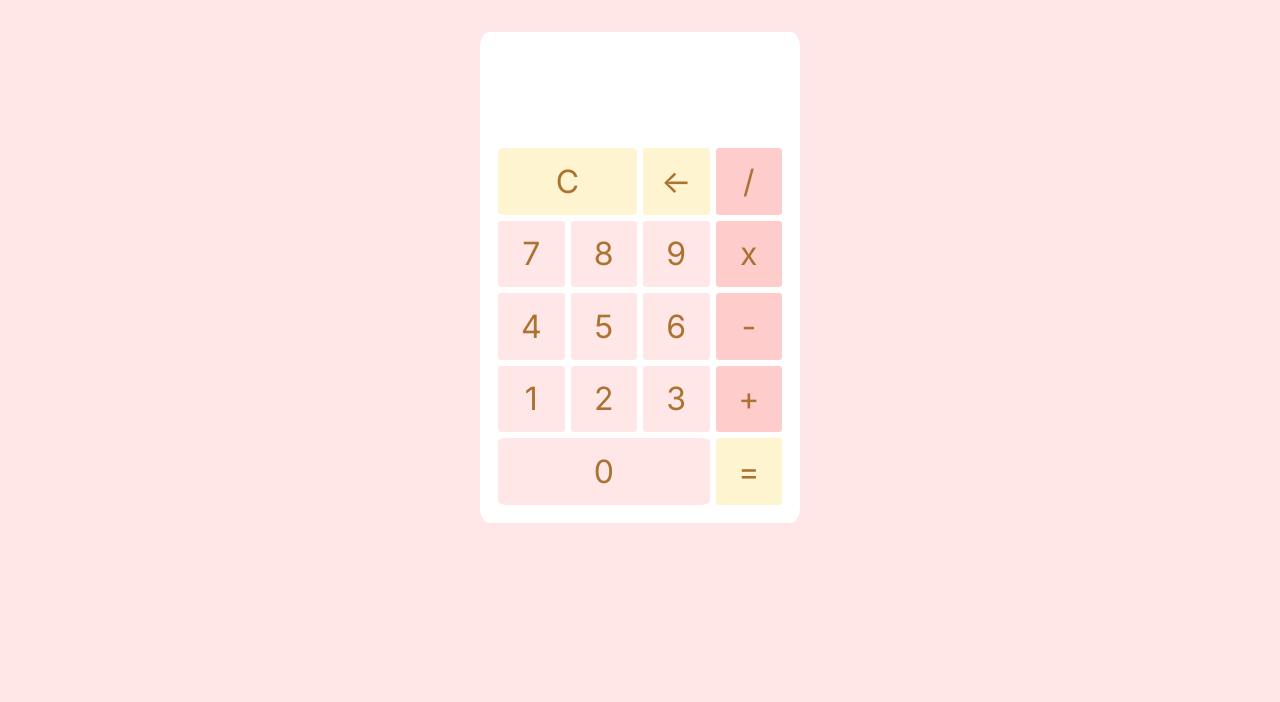
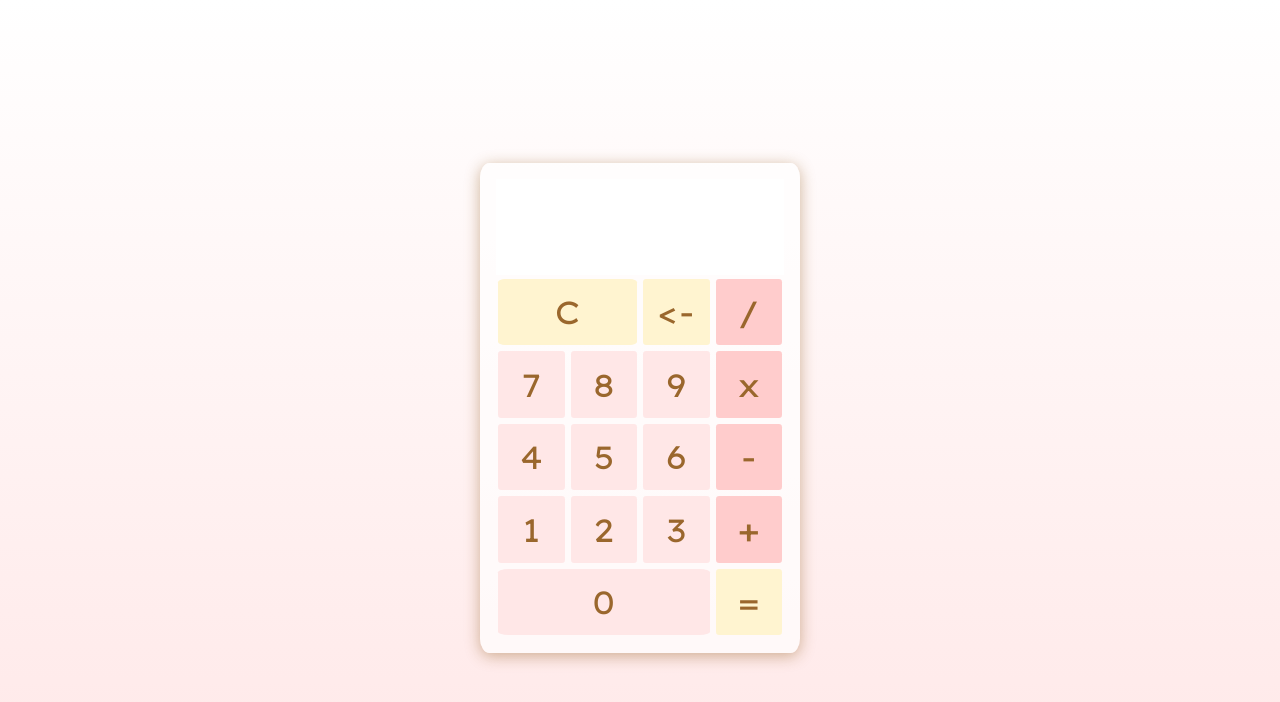
Before and after one commit to claretan44/cute-calculator, a plain HTML site: page index.html in a window 1280 px wide. Drawn offline with Linux system fonts and the light colour scheme.

Commit message:
changed font to lexend, corrected hover colors

```diff
--- a/index.html
+++ b/index.html
@@ -8,7 +8,7 @@
     <script src="script.js"></script>
     <link rel="preconnect" href="https://fonts.googleapis.com">
     <link rel="preconnect" href="https://fonts.gstatic.com" crossorigin>
-    <link href="https://fonts.googleapis.com/css2?family=Inter:ital,opsz,wght@0,14..32,100..900;1,14..32,100..900&display=swap" rel="stylesheet">
+    <link href="https://fonts.googleapis.com/css2?family=Lexend+Giga:wght@100..900&display=swap" rel="stylesheet">
 </head>
 <body>
     <!-- <h1 class = "project-title"> Calculator Project </h1> -->
--- a/style.css
+++ b/style.css
@@ -1,15 +1,17 @@
 :root{
     --num-color:#ffe7e7;
-    --num-hover: #fce1e1;
-    --num-click: #e8bbbb;
+    --num-hover: #ffcccc;
+    --num-click: #f9bfbf;
     --operator-color: #ffcccc;
     --accent-operator-color: #fff4d0;
-    --operator-hover: #ffb4b4;
-    --operator-click: #e68787;
+    --accent-operator-hover: #fcf6e3;
+    --accent-operator-click: #f6e9c5;
+    --operator-hover: #fed8d8;
+    --operator-click: #f9bfbf;
     --result-color: white;
-    --result-text-color: #AB7232;
-    --num-text-color: #AB7232;
-    --operator-text-color: #AB7232;
+    --result-text-color: #9a672d;
+    --num-text-color: #9a672d;
+    --operator-text-color: #9a672d;
 
     /*
     --num-color:#D8D9DB;
@@ -29,7 +31,12 @@
 }
 
 body{
-    background-color: var(--num-color);
+    /*background-color: var(--num-color);*/
+    background-image: linear-gradient(white, var(--num-color));
+    display: flex;
+    min-height: 100vh;
+    flex-direction: column;
+    justify-content: center;
 }
 
 .project-title{
@@ -58,17 +65,18 @@ body{
     column-gap: 2px;
     grid-row-gap: 2px;
     row-gap: 2px;
-    font-family:'Courier New', Courier, monospace;
+    font-family:'Lexend Giga', sans-serif;
     font-size: 32px;
-    background-color: var(--result-color);
+    background-color: rgba(255, 255, 255, 0.7);
     padding: 1rem;
     /*border: 2px solid black;*/
     border-radius: 3%;
+    box-shadow: 0px 3px 15px #9a672d7b;
 }
 
 button {
     font-size: inherit;
-    font-family: Inter;
+    font-family: 'Lexend Giga', sans-serif;
     border: none;
     border-radius: 5%;
     margin: 0.125rem;
@@ -105,11 +113,11 @@ button {
 }
 
 .accent-button:hover {
-    background-color: var(--operator-hover);
+    background-color: var(--accent-operator-hover);
 }
 
 .accent-button:active{
-    background-color: var(--operator-click);
+    background-color: var(--accent-operator-click);
 }
 
 .result{
```
